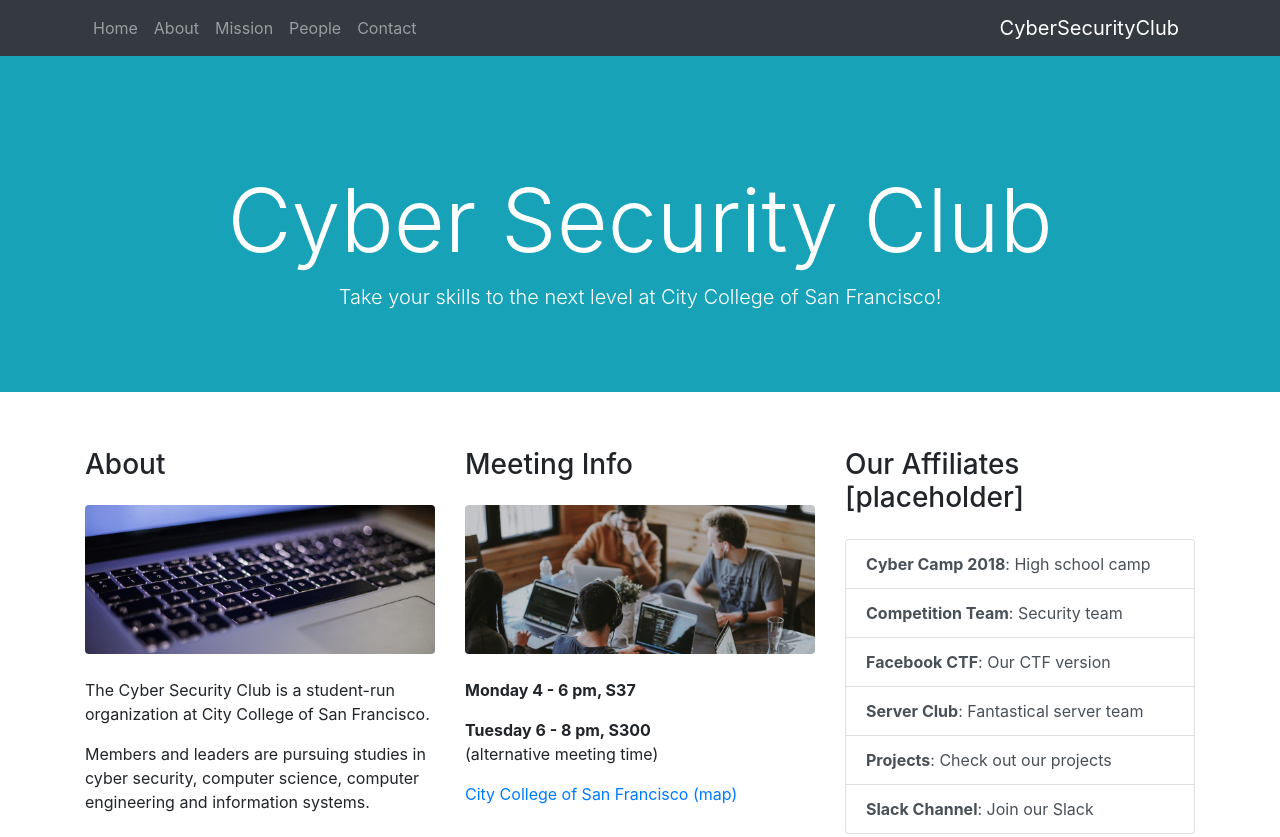
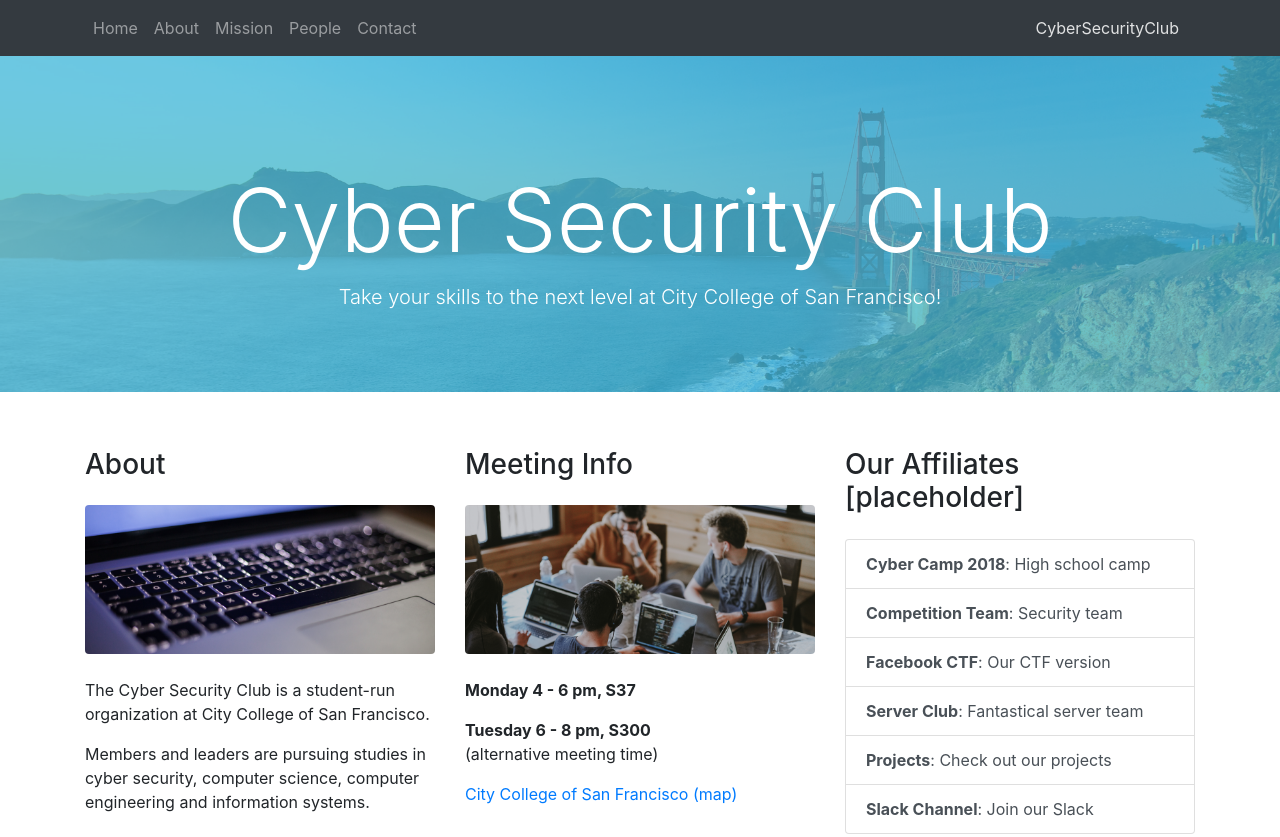
Before and after one commit to CyberSecurityClub/cyber-club, a plain HTML site: page index.html in a window 1280 px wide. Shown: the top 837 px of the page. Drawn offline with nearby package versions, Linux system fonts and the light colour scheme.

Commit message:
Add a little custom style to jumbotron and navbar brand

```diff
--- a/css/custom.css
+++ b/css/custom.css
@@ -3,3 +3,13 @@
   margin-top: 60px;
   margin-bottom: 70px;
 }
+
+.navbar .navbar-brand {
+  color: rgba(255, 255, 255, 0.85);
+  font-size: 1rem;
+}
+
+.jumbotron {
+  background-image: url('../img/jumbo-cybersec.png');
+  background-size: cover;
+}
--- a/index.html
+++ b/index.html
@@ -165,7 +165,7 @@
 
     <!-- contact -->
     <h1 id="contact" class="display-4 text-center my-5 text-muted">Contact</h1>
-    [Contact goes here]
+    <p class="text-center mb-5">[Contact goes here]</p>
     <!-- /contact -->
 
     <!-- footer -->
```
